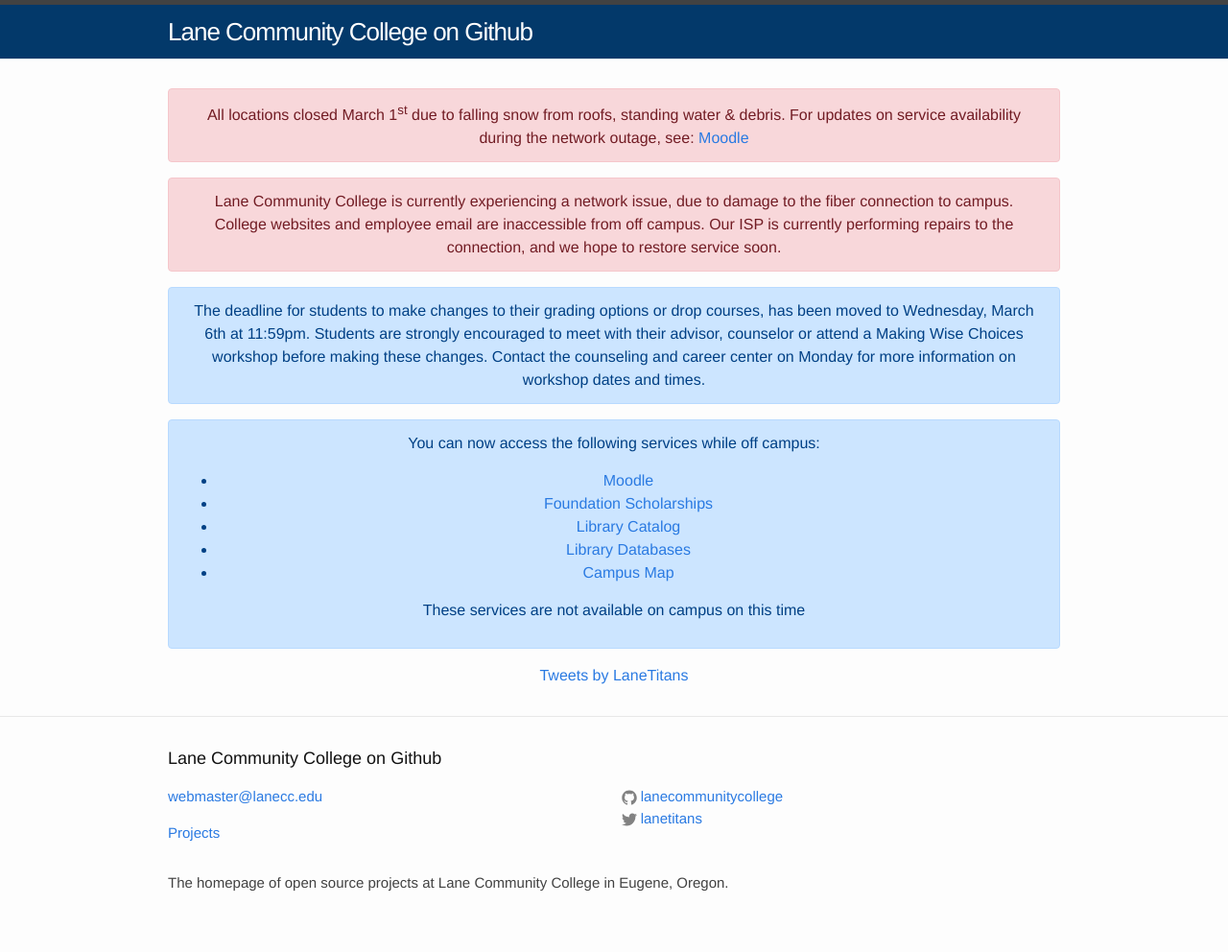
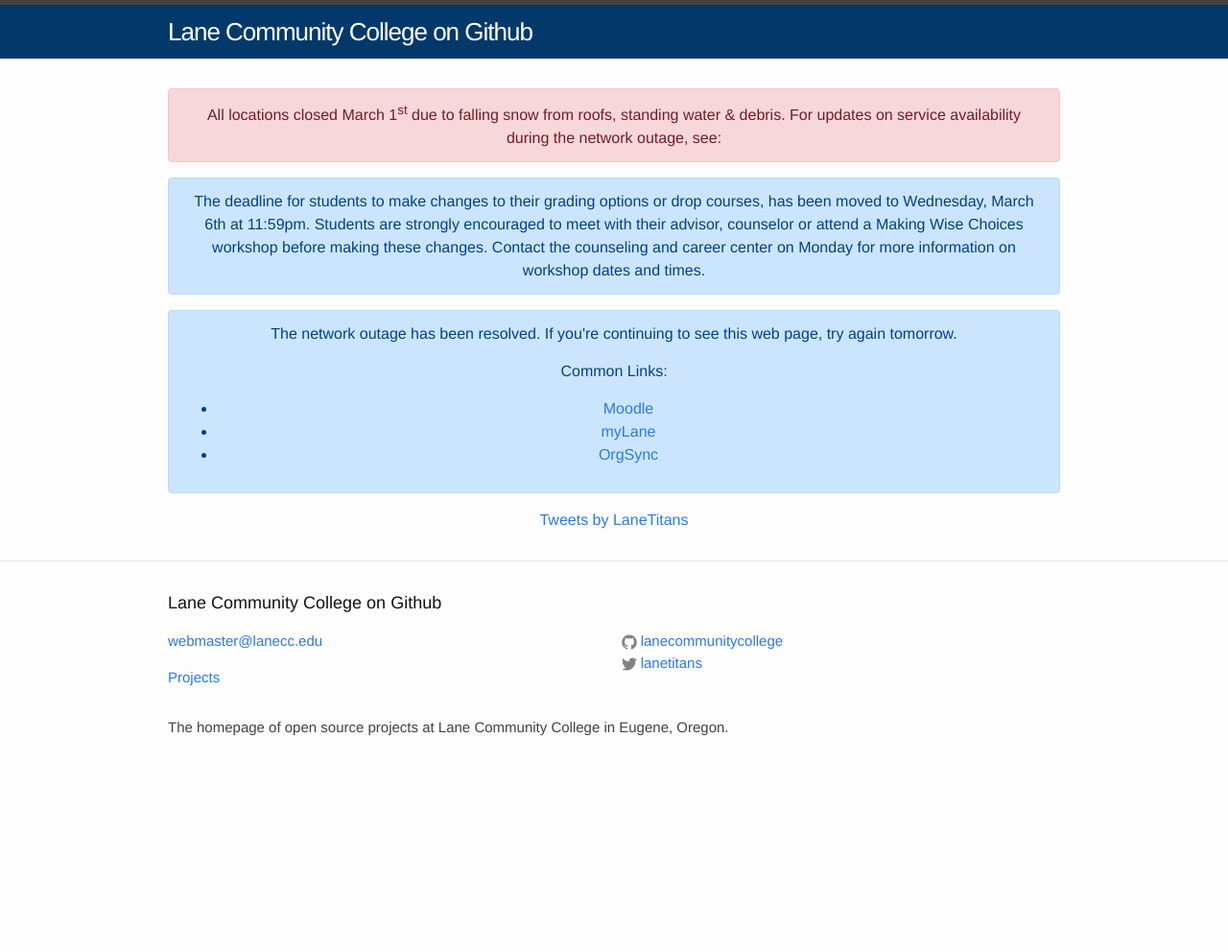
Before and after one commit to LaneCommunityCollege/lanecommunitycollege.github.io, a Jekyll site: the page built from index.html, in a window 1280 px wide. Shown: the whole page at 96% size. Built offline with Jekyll 4.4.1, drawn with Linux system fonts in a browser that asks for light colours; comment, search, counter and statistics services are not loaded; after the commit the page ends 900 px from its top, so only the background shows below that.

Commit message:
service restored message added

```diff
--- a/index.html
+++ b/index.html
@@ -3,19 +3,16 @@ layout: default
 ---
 
 <div class="home">
-  <p class="alert alert-danger">All locations closed March 1<sup>st</sup> due to falling snow from roofs, standing water &amp; debris. For updates on service availability during the network outage, see: <a href="https://classes.lanecc.edu">Moodle</a></p>
-  <p class="alert alert-danger">Lane Community College is currently experiencing a network issue, due to damage to the fiber connection to campus. College websites and employee email are inaccessible from off campus. Our ISP is currently performing repairs to the connection, and we hope to restore service soon.</p>
+  <p class="alert alert-danger">All locations closed March 1<sup>st</sup> due to falling snow from roofs, standing water &amp; debris. For updates on service availability during the network outage, see: </p>
   <p class="alert alert-primary">The deadline for students to make changes to their grading options or drop courses, has been moved to Wednesday, March 6th at 11:59pm. Students are strongly encouraged to meet with their advisor, counselor or attend a Making Wise Choices workshop before making these changes. Contact the counseling and career center on Monday for more information on workshop dates and times.</p>
   <div class="alert alert-primary">
-    <p>You can now access the following services while off campus:</p>
+    <p>The network outage has been resolved. If you're continuing to see this web page, try again tomorrow.</p>
+    <p>Common Links:</p>
     <ul>
       <li><a href="https://classes.lanecc.edu">Moodle</a></li>
-      <li><a href="https://lanecc.academicworks.com/">Foundation Scholarships</a></li>
-      <li><a href="https://alliance-primo.hosted.exlibrisgroup.com/primo-explore/search?vid=LANECC&tab=default_tab&sortby=rank">Library Catalog</a></li>
-      <li><a href="https://libraryguides.lanecc.edu/az.php">Library Databases</a></li>
-      <li><a href="https://map.concept3d.com/?id=780">Campus Map</a></li>
+      <li><a href="https://mylane.lanecc.edu">myLane</a></li>
+      <li><a href="https://lanecc.orgsync.com">OrgSync</a></li>
     </ul>
-    <p>These services are not available on campus on this time</p>
   </div>
 
   <a class="twitter-timeline" href="https://twitter.com/LaneTitans?ref_src=twsrc%5Etfw">Tweets by LaneTitans</a> <script async src="https://platform.twitter.com/widgets.js" charset="utf-8"></script>
```
